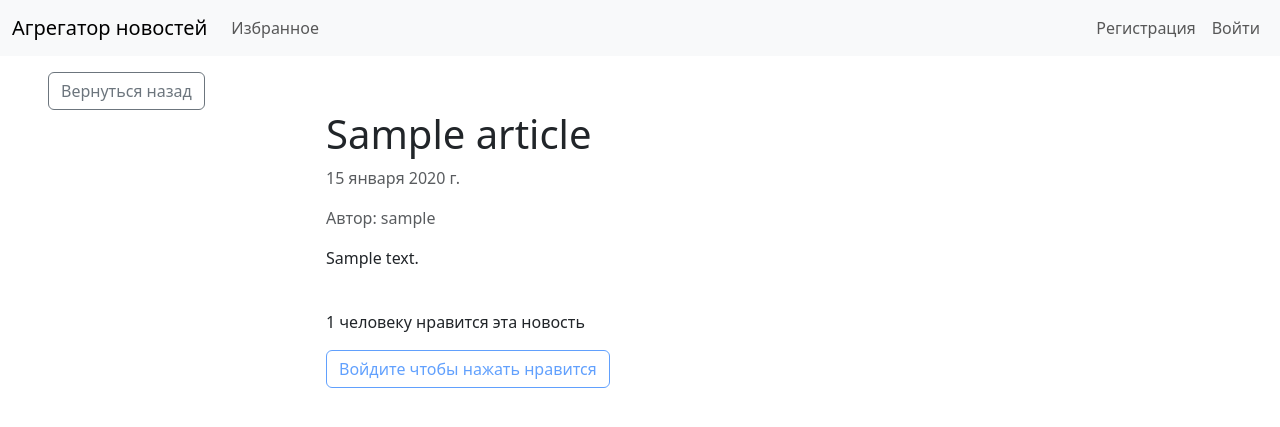
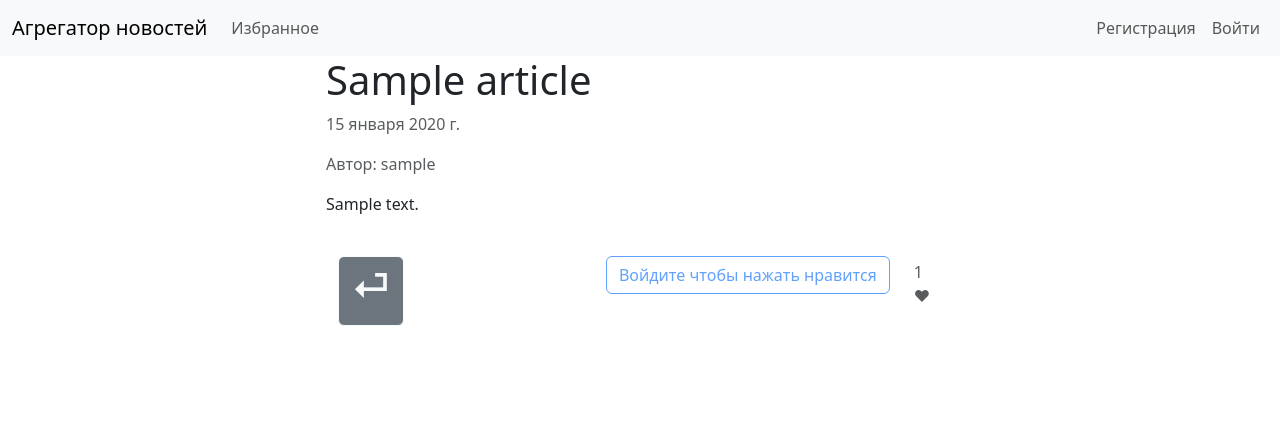
Before and after one commit to murmandev/dz-rtk, a Django app: page /1/ in a window 1280 px wide. Shown: the top 427 px of the page. Run offline with Django 4.2, Linux system fonts and the light colour scheme; tables that the repository leaves empty hold one stand-in row (values such as "Sample post"); some libraries are stand-ins or nearby versions.

Commit message:
Добавил загрузку картинок, переделал like и возврт

```diff
--- a/core/models.py
+++ b/core/models.py
@@ -10,3 +10,4 @@ class Article(models.Model):
     author = models.ForeignKey(User, on_delete=models.CASCADE)
     featured = models.BooleanField(default=False)
     likes = models.ManyToManyField(User, related_name='likes', blank=True)
+    image = models.ImageField(upload_to='images')
--- a/core/templates/core/detail.html
+++ b/core/templates/core/detail.html
@@ -2,11 +2,6 @@
 
 {% block content %}
 
-<div class="row">
-    <div class="col-md-4 col-12 mx-5 mt-3">
-        <a class="btn btn-outline-secondary" href="{% url 'index' %}">Вернуться назад</a>
-    </div>
-</div>
 <div class="row">
     <div class="col-md-6 col-12 mx-md-auto mb-3 pb-2 mx-3">
         <h1>{{ object.title }}</h1>
@@ -21,12 +16,16 @@
 
 <div class="row my-3">
     <div class="col-md-6 col-12 mx-md-auto mx-3">
-        {% if object.likes.count == 1 %}
-            <p>{{ object.likes.count }} человеку нравится этa новость</p>
-        {% else %}
-            <p>{{ object.likes.count }} людям нравится этa новость</p>
-        {% endif %}
 
+        <div class="container">
+            <div class="row">
+
+
+                <div class="col-2 mb-10">
+                    <a class="btn btn-outline-light bg-secondary" href="{% url 'index' %}"><h1> ⏎ </h1></a>
+                </div>
+
+                <div class="col-9 text-end">
                     {% if request.user.is_authenticated %}
                         {% if like_by_user %}
                             <form method="POST" action="{% url 'like_article' object.id %}">
@@ -43,6 +42,18 @@
                         <button class="btn btn-outline-primary" disabled> Войдите чтобы нажать нравится </button>
                     {% endif %}
                 </div>
+
+                <div class="col-1 mt-1">
+                    {% if object.likes.count == 0 %}
+                        <p class="text-muted"> 🤍 </p>
+                    {% else %}
+                        <p class="text-muted">{{ object.likes.count }} ❤</p>
+                    {% endif %}
+                </div>
+
+            </div>
+        </div>
+    </div>
 </div>
 
 {% endblock content %}
--- a/core/urls.py
+++ b/core/urls.py
@@ -1,5 +1,7 @@
 from django.urls import path, include
 
+from django.conf import settings
+from django.conf.urls.static import static
 from .views import Index, DetailArticleView, LikeArticle
 
 urlpatterns = [
@@ -9,3 +11,5 @@ urlpatterns = [
     path('<int:pk>/like', LikeArticle.as_view(), name='like_article'),
 
 ]
+if settings.DEBUG:
+        urlpatterns += static(settings.MEDIA_URL, document_root=settings.MEDIA_ROOT)
```
Also changed, not shown: core/templates/core/index.html (+4 -4 lines), dznews/settings.py (+7 -0 lines), core/migrations/0003_article_image.py (added). Lines whose indentation alone changed are shown as unchanged.
